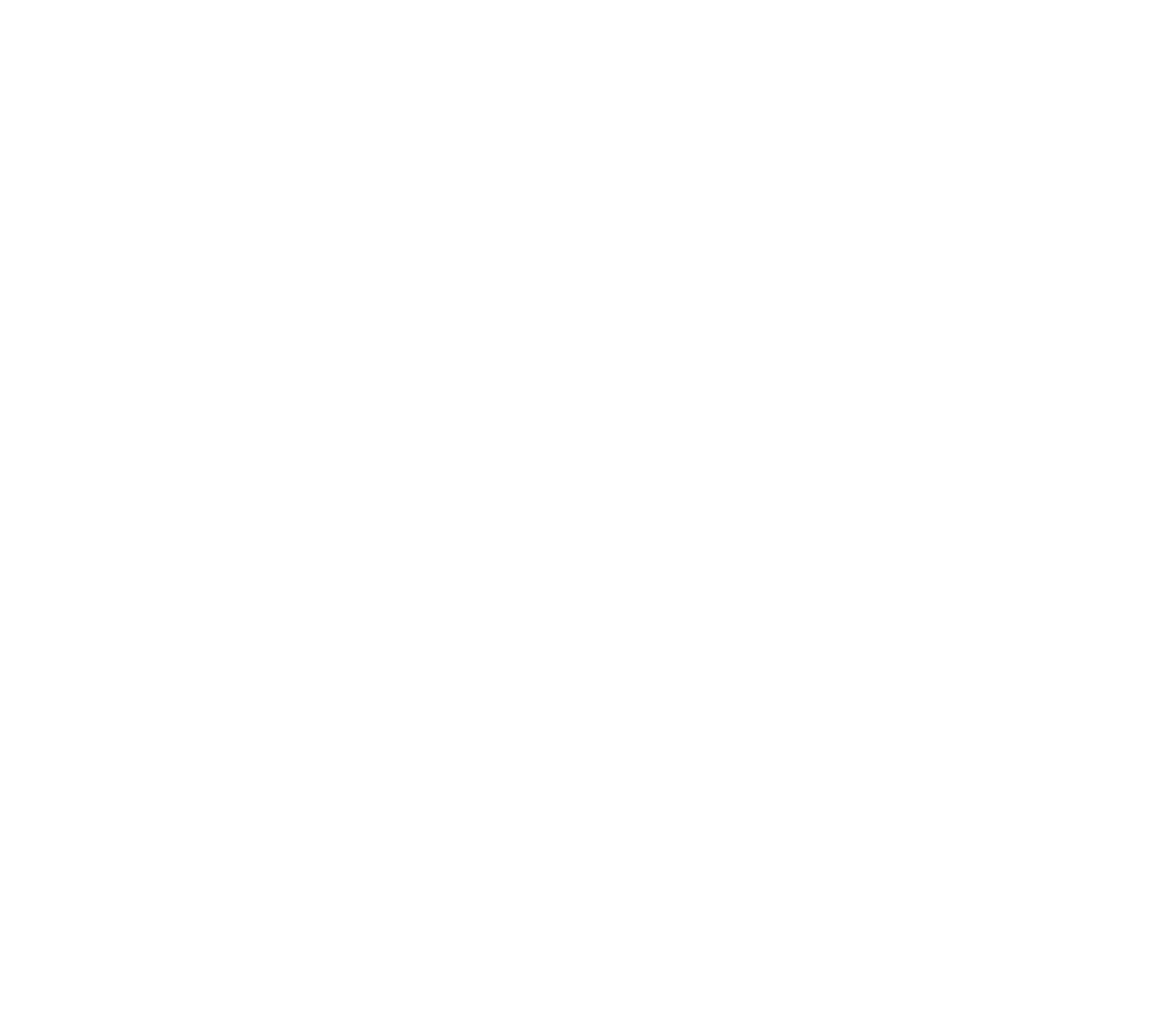
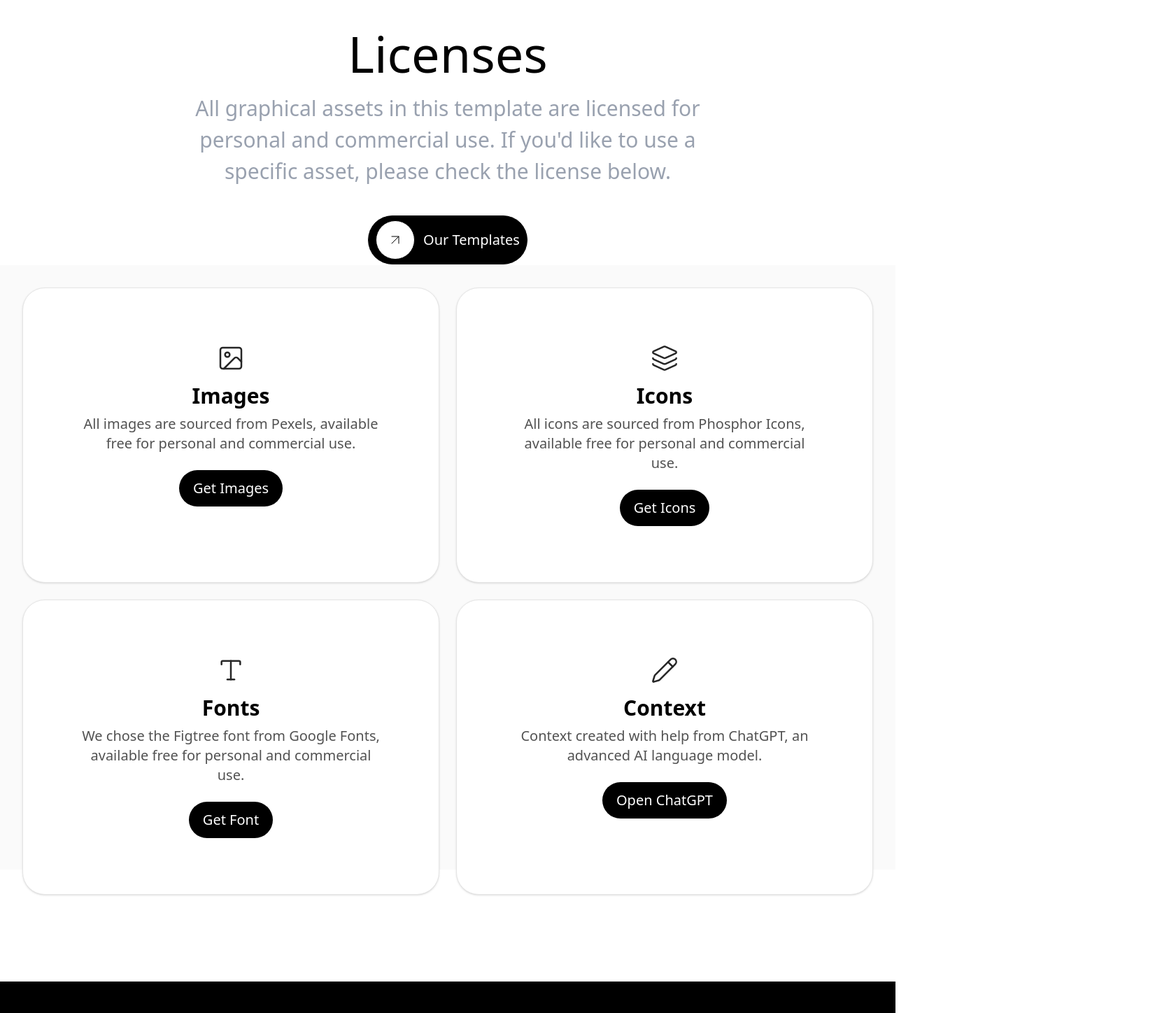
Before and after one commit to shovasapkota101/StayScape-Webflow, a React (Vite) app: page /licenses in a window 1280 px wide. Before the commit this address had no page. Shown: the part 80-1528 px from the top of the page at 70% size, 1661 px wide, since content can reach past the window. Before the commit the page ends 800 px from the top, so only its background shows below. Built offline with nearby package versions, Linux system fonts and the light colour scheme.

Commit message:
added new file Licenses and implemented that file into Footer, and also added some code into different files

```diff
--- a/package.json
+++ b/package.json
@@ -11,6 +11,7 @@
   },
   "dependencies": {
     "lucide-react": "^0.542.0",
+    "phosphor-react": "^1.4.1",
     "react": "^19.1.1",
     "react-dom": "^19.1.1",
     "react-fast-marquee": "^1.6.5",
--- a/src/App.jsx
+++ b/src/App.jsx
@@ -12,6 +12,7 @@
 import Footer from './Component/Pages/Footer'
 import Reserve from './Component/Popular/Reserve'
 import Map from './Component/Pages/Map'
+import Licenses from './Component/Popular/Licenses'
 
 function App() {
   const [count, setCount] = useState(0)
@@ -22,6 +23,7 @@
         <Routes>
           <Route path='/reserve' element={<Reserve/>}/>
           <Route path='/map' element={<Map/>}/>
+          <Route path='/licenses' element={<Licenses/>}/>
           <Route path="/" element={
             <>
                 <Hero/>
--- a/src/Component/Hero/Hero.jsx
+++ b/src/Component/Hero/Hero.jsx
@@ -38,18 +38,18 @@
     <div className='flex justify-between'>
       <div className=' flex-col gap-6' >
         <div className=' flex justify-between items-center px-4 py-4'>
-              <button className='px-4 py-2 mt-8 ml-4 gap-3 border border-gray-300 rounded-full text-2xl font-normal flex items-center cursor-pointer hover:bg-blue-800 hover:text-white transition-all duration-300 ease-in-out'> <Building2/> StayScape</button>
+              <button className='px-4 py-2 mt-8 ml-4 gap-3 border border-gray-300 rounded-full text-xl font-normal flex items-center cursor-pointer hover:bg-blue-800 hover:text-white transition-all duration-300 ease-in-out'> <Building2/> StayScape</button>
 
 
-               <button className='flex items-center ml-130 mt-8 gap-2 py-4 px-2 border border-gray-300 w-16 h-16 rounded-full justify-center cursor-pointer hover:bg-blue-800 hover:text-white transition-all duration-300 ease-in-out '><PhoneCall size={25}/></button>
+               <button className='flex items-center ml-130 mt-8 gap-2 py-4 px-2 border border-gray-300 w-14 h-14 rounded-full justify-center cursor-pointer hover:bg-blue-800 hover:text-white transition-all duration-300 ease-in-out '><PhoneCall size={20}/></button>
 
             <div ref={menuRef} className='relative'>
               <button
                onClick={() => setMenuOpen(!menuOpen) }
 
-              className=' flex items-center ml-1 mt-8 border border-gray-300 w-16 h-16 rounded-full justify-center cursor-pointer hover:bg-blue-800 hover:text-white transition-all duration-300 ease-in-out '><Menu size={25}/></button>
+              className=' flex items-center ml-1 mt-8 border border-gray-300 w-14 h-14 rounded-full justify-center cursor-pointer hover:bg-blue-800 hover:text-white transition-all duration-300 ease-in-out '><Menu size={20}/></button>
               {menuOpen && (
-                <div className='absolute right-0 top-20 bg-white border border-gray-400 rounded-3xl shadow-lg p-6 m-6 w-fit z-50'>
+                <div className='absolute right-0 top-20 bg-white border border-gray-400 rounded-2xl shadow-lg p-6 m-6 w-fit z-50'>
                   <ul className='flex flex-col gap-4 mt-6 text-gray-800'>
 
                      <div className='flex justify-between gap-50'>
@@ -154,7 +154,7 @@
             </div>
         </div>
 
-          <button className='flex mt-10 ml-60 border border-gray-300 rounded-full px-4 py-2 text-2xl font-light'>
+          <button className='flex mt-10 ml-80 border border-gray-300 rounded-full px-4 py-2 text-xl font-light'>
               <span className='flex items-center gap-2'>
                      <MapPin/> 953 5th Ave, New York <ArrowUpRight/>
               </span>
@@ -164,7 +164,7 @@
                <p className='text-2xl font-light ml-70 mt-8'>Loved by 200+ happy guests</p>
 
 
-           <button className='flex px-4 py-2 items-center gap-1 border border-gray-300 rounded-full bg-black text-white mt-10 ml-70 h-20 w-70 hover:bg-blue-800 duration-200 hover:scale-105' onClick={handlereserveClick}> <div className='flex items-center justify-center bg-white text-black border rounded-full h-13 w-14' ><ArrowUpRight/></div> <span className='text-3xl'>Reserve Now</span></button>
+           <button className='flex gap-5 px-4 py-2 items-center border border-gray-300 rounded-full bg-black text-white mt-10 ml-70 h-17 w-60 hover:bg-blue-800 duration-200 hover:scale-105' onClick={handlereserveClick}> <div className='flex items-center justify-center bg-white text-black border rounded-full h-15 w-15 hover:border-blue-800' ><ArrowUpRight/></div> <span className='text-xl'>Reserve Now</span></button>
 
 
                <button className='flex flex-col items-center border border-gray-300 rounded-4xl mt-12 ml-18 gap-8 px-30 py-8 shadow-sm w-fit space-x-2 '>
--- a/src/Component/Pages/About.jsx
+++ b/src/Component/Pages/About.jsx
@@ -20,20 +20,20 @@
   const About = () => {
     return (
       <div id='about' className='mt-20'>
-      <div className='flex items-center border border-gray-400 rounded-4xl w-120 h-30 mt-20 ml-170 gap-5 font-medium'>
-          <img src={Myimg} alt="shova" className=' ml-5 w-18 h-18 object-cover border rounded-full' />
+      <div className='flex items-center border border-gray-400 rounded-4xl w-110 h-25 mt-20 ml-170 gap-5 font-medium'>
+          <img src={Myimg} alt="shova" className=' ml-5 w-16 h-16 object-cover border rounded-full' />
           <span className='absolute ml-18 mt-13 w-4 h-4 bg-green-500 border-2 border-white rounded-full '></span>
-          <h1 className='text-2xl'>Shova Sapkota <br /><span className='text-gray-500'>Apartment Host</span></h1>
+          <h1 className='text-xl'>Shova Sapkota <br /><span className='text-gray-500'>Apartment Host</span></h1>
           <button className='flex items-center cursor-pointer justify-center px-2 py-2 ml-20 h-15 w-15 border border-gray-400 rounded-full hover:bg-blue-700 hover:text-white transition-all duration-500 ease-in-out'>
-              <PhoneCall size={30} strokeWidth={1} />
+              <PhoneCall size={20} strokeWidth={1} />
           </button>
 
       </div>
-      <p className='leading-[1.3] text-center text-gray-500 mt-20 ml-30 text-4xl font-medium'>"Hi, I'm Shova. My sunny Upper East Side apartment <br/> sits beside Central Park, with museums, cafes, and shops <br/> just a stroll away - your stylish home in the city."</p>
+      <p className='leading-[1.3] text-center text-gray-500 mt-10 ml-30 text-3xl font-medium'>"Hi, I'm Shova. My sunny Upper East Side apartment <br/> sits beside Central Park, with museums, cafes, and shops <br/> just a stroll away - your stylish home in the city."</p>
 
         <Marquee speed={100} gradient={false}>
         {features.map((items, idx) => (
-          <div key={idx} className='flex items-center rounded-full border border-gray-300 gap-20 mt-30 h-25 px-6 py-4 mr-10'>
+          <div key={idx} className='flex items-center rounded-full border border-gray-300 gap-20 mt-20 h-25 px-6 py-4 mr-10'>
             <div className='flex items-center gap-10 text-5xl'>
               <span className='flex items-center justify-center bg-gray-100 border border-gray-300 rounded-full h-22 w-22'>
                 {items.icon}
--- a/src/Component/Pages/Footer.jsx
+++ b/src/Component/Pages/Footer.jsx
@@ -10,6 +10,10 @@
 
   const handleClick = () => {
     navigate('/reserve');
+  };
+
+  const handleLicensesClick = () => {
+    navigate('/licenses');
   };
 
   return (
@@ -51,9 +55,9 @@
            </div>
            </div>
 
-           <div className='font-medium text-gray-400 px-10 py-4   flex items-center text-center text-2xl'>
+           <div className='font-medium text-gray-400 px-10 py-4   flex items-center text-center text-2xl' >
               <span className='flex items-center cursor-pointer gap-2'> <Copyright className='mt-1'/>Stayscape, {currentYear}</span>
-              <p className='cursor-pointer ml-[80rem]'>Licenses</p>
+              <p className='cursor-pointer ml-[80rem]' onClick={handleLicensesClick}>Licenses</p>
            </div>
           <div className='relative overflow-hidden rounded-4xl mr-10 cursor-pointer'>
              <img src={FooterImg} alt="Footer" className='ml-10 mt-5 h-110 w-[100rem] rounded-4xl ani object-cover ease-in-out transform transition-transform duration-500 scale-100 hover:scale-110' />
--- /dev/null
+++ b/src/Component/Popular/Licenses.jsx
@@ -0,0 +1,69 @@
+import { ArrowUpRight, Icon, Image, Layers, Pencil, Text, Type } from 'lucide-react'
+import React from 'react'
+import Footer from '../Pages/Footer'
+
+const Licenses = () => {
+
+    const cards = [
+        {
+            title: "Images",
+            text: "All images are sourced from Pexels, available free for personal and commercial use.",
+            button: "Get Images",
+            icon: <Image size={40} strokeWidth={1.5}/>,
+        },
+        {
+            title: "Icons",
+            text: "All icons are sourced from Phosphor Icons, available free for personal and commercial use.",
+            button: "Get Icons",
+            icon: <Layers size={40} strokeWidth={1.5}/>,
+        },
+        {
+            title: "Fonts",
+            text: "We chose the Figtree font from Google Fonts, available free for personal and commercial use.",
+            button: "Get Font",
+            icon: <Type size={40} strokeWidth={1.5}/>,
+        },
+        {
+            title: "Context",
+            text: "Context created with help from ChatGPT, an advanced AI language model.",
+            button: "Open ChatGPT",
+            icon: <Pencil size={40} strokeWidth={1.5}/>,
+        }
+    ]
+  return (
+    <div>
+        <div className='mt-30 pb-40'>
+            <span className='flex justify-center '>
+                <h1 className='text-7xl font-medium'>Licenses</h1>
+            </span>
+            <p className='flex justify-center text-center mt-5 text-3xl text-gray-400 font-medium leading-[-1]'>All graphical assets in this template are licensed for <br /> personal and commercial use. If you'd like to use a <br /> specific asset, please check the license below.</p>
+
+            <div className='flex justify-center gap-3 text-xl font-medium mt-10'>
+                <button className='flex items-center justify-center gap-3 border rounded-full w-[230px] h-18 bg-black text-white hover:bg-blue-800  hover:scale-110 duration-300'> <span className='flex justify-center items-center border rounded-full h-14 w-14 bg-white text-black hover:border-blue-900'>
+                   <ArrowUpRight strokeWidth={1}/> </span> Our Templates</button>
+            </div>
+
+            <div className=' bg-neutral-50 flex  justify-center p-8'>
+                <div className='grid grid-cols-1 md:grid-cols-2 gap-6 max-w-7xl w-full h-200'>
+                    {cards.map((card, i) => (
+                        <div
+                        key={i}
+                        className='rounded-4xl border border-neutral-200 bg-white p-20 text-center shadow-sm hover:-translate-y-1 transition'
+                        >
+                            <div className='flex justify-center mb-4 text-neutral-800'>{card.icon}</div>
+                            <h3 className='text-3xl font-semibold mb-2'>{card.title}</h3>
+                            <p className='text-neutral-600 mb-6 text-xl'>{card.text}</p>
+                            <button className='bg-black text-white px-5 py-3 text-xl rounded-full hover:bg-blue-700 transition'>{card.button}</button>
+                        </div>
+                    ) )}
+                </div>
+            </div>
+
+
+        </div>
+        <Footer/>
+    </div>
+  )
+}
+
+export default Licenses
--- a/src/Component/Popular/Reserve.jsx
+++ b/src/Component/Popular/Reserve.jsx
@@ -38,7 +38,7 @@
 import { ChevronDown, ChevronRight, Copyright, Facebook, Globe, Instagram, Menu, SearchIcon} from 'lucide-react'
 
 const Reserve = () => {
-  const [activeTab, setActiveTab] = useState('home')
+  const [activeTab, setActiveTab] = useState('home');
 
   const homes = [
     {
@@ -553,7 +553,14 @@
     ))}
   </div>
 
-   {/* horizontal scroll container */}
+  <div>
+     <div className="flex items-center gap-2 text-2xl font-medium mb-3 mt-10">
+    <h1>Available next months in Melbourne</h1>
+    <ChevronRight />
+  </div>
+
+  {/* horizontal scroll container */}
+
   <div className="flex gap-4 overflow-auto p-2 scrollbar-hide">
     {melbourne.map((home) => (
       <div
@@ -575,6 +582,8 @@
       </div>
     ))}
   </div>
+  </div>
+
 </div>
 
 <footer>
```
Also changed, not shown: 1 other file (tests, documents, lock files or other folders).
